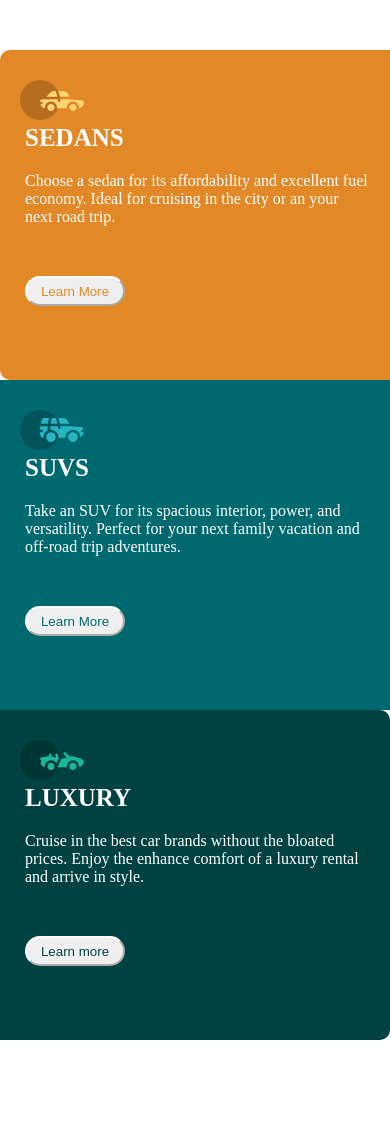
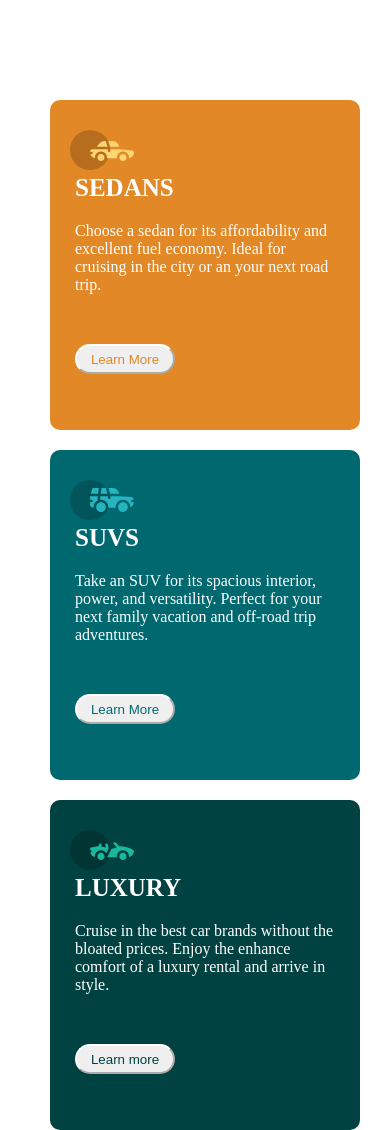
Before and after one commit to falloumacbook/3-column-preview-card, a plain HTML site: page index.html in a window 390 px wide. Before the commit the page ends 1040 px from the top, so only its background shows below. Drawn offline with Linux system fonts and the light colour scheme.

Commit message:
Update style.css

```diff
--- a/style.css
+++ b/style.css
@@ -99,11 +99,32 @@ h1{
 @media (max-width:768px) {
   .container {
     display: flex;
-      flex-direction: column;
-      width: 100%;
-      height: 100%;
+    flex-direction: column;
+    width: 100%;
+    height: 100%;
   }
+
   .container{
-    margin-top: 50px;
+    margin-top: 100px;
+    margin-left: 30px;
+    margin-right: 30px;
+    overflow: clip;
   }
+
+  .card-1{
+    margin-left: 20px;
+    margin-bottom: 20px;
+    border-radius: 10px;
+  }
+
+  .card-2{
+    margin-bottom: 20px;
+    margin-left: 20px;
+    border-radius: 10px;
+  }
+
+  .card-3{
+    margin-left: 20px;
+    border-radius: 10px;
 }
+}
```
